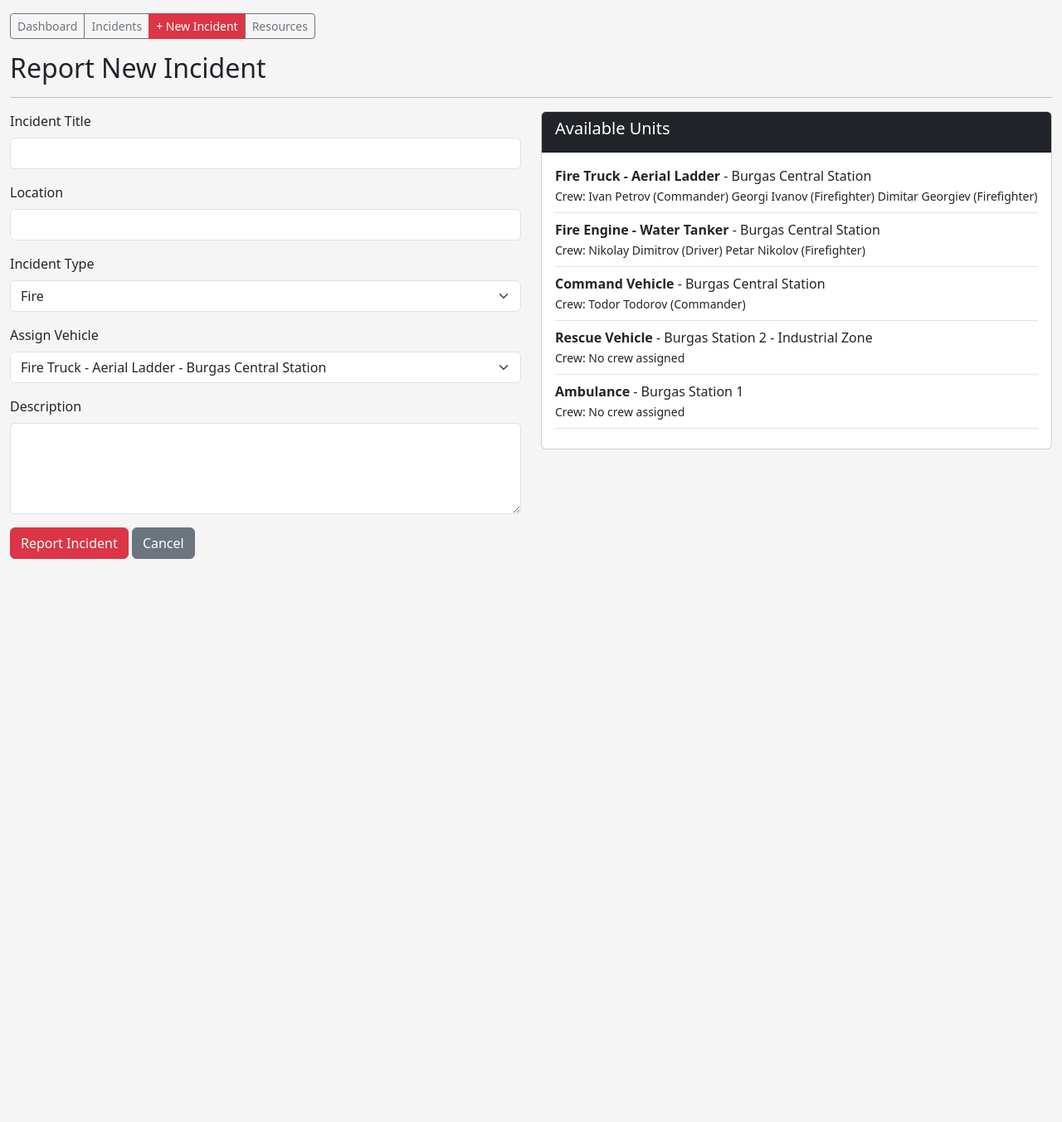
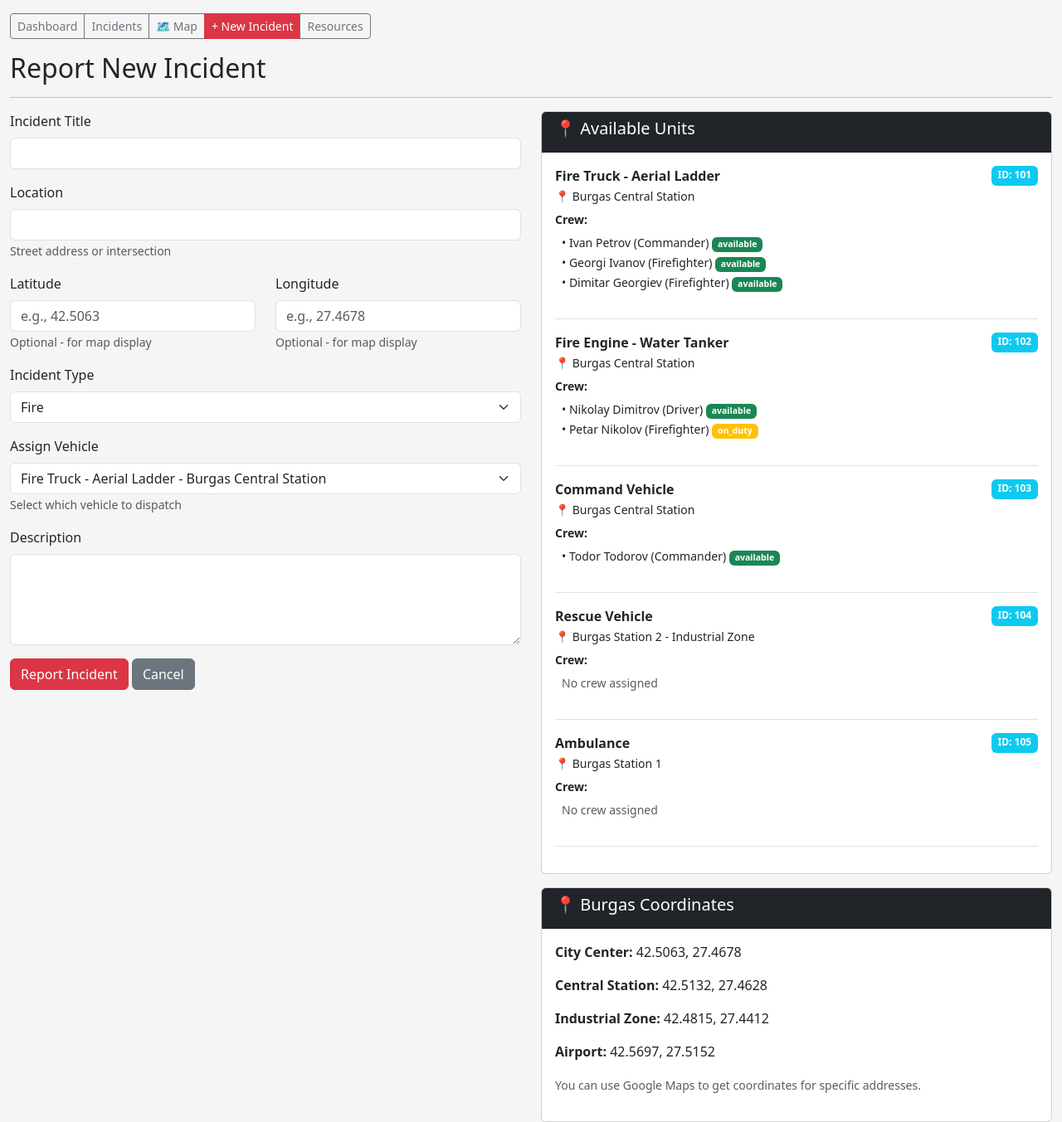
Before and after one commit to codingburgas/iara-gdbpzn-VATenev23, a Flask app: page /staff/report_incident in a window 1280 px wide. Shown: the part 56-1409 px from the top of the page at 83% size. Before the commit the page ends 730 px from the top, so only its background shows below. Run offline with Flask 3, Linux system fonts and the light colour scheme; a user stored in the database is signed in; data comes from the database, SQL or seed files in the repository; both versions use the stored data as it was after the commit; some libraries are stand-ins or nearby versions.

Commit message:
Implement map view and fix routing errors

```diff
--- a/app.py
+++ b/app.py
@@ -2,10 +2,11 @@ from flask import Flask, render_template, redirect, url_for, flash, session, req
 from flask_bootstrap import Bootstrap
 from flask_wtf import FlaskForm
 from wtforms import StringField, PasswordField, SubmitField, SelectField, TextAreaField
-from wtforms.validators import DataRequired, Email, Length, EqualTo
+from wtforms.validators import DataRequired, Email, Length, Optional
 from flask_sqlalchemy import SQLAlchemy
 from werkzeug.security import generate_password_hash, check_password_hash
 from functools import wraps
+import requests
 import datetime
 
 app = Flask(__name__)
@@ -40,20 +41,6 @@ class Firefighter(db.Model):
     vehicle_id = db.Column(db.Integer, db.ForeignKey('vehicle.id'), nullable=True)
 
 
-class Incident(db.Model):
-    id = db.Column(db.Integer, primary_key=True)
-    title = db.Column(db.String(100), nullable=False)
-    location = db.Column(db.String(200), nullable=False)
-    incident_type = db.Column(db.String(50), nullable=False)
-    description = db.Column(db.Text)
-    status = db.Column(db.String(20), default='Reported')
-    reported_by = db.Column(db.Integer, db.ForeignKey('user_model.id'))
-    reported_at = db.Column(db.DateTime, default=datetime.datetime.utcnow)
-    assigned_vehicle_id = db.Column(db.Integer, db.ForeignKey('vehicle.id'), nullable=True)
-    assigned_vehicle = db.relationship('Vehicle')
-    reporter = db.relationship('UserModel', backref='incidents')
-
-
 # ========== FORMS ==========
 class RegisterForm(FlaskForm):
     username = StringField('Username', validators=[DataRequired(), Length(min=2, max=20)])
@@ -73,10 +60,27 @@ class LoginForm(FlaskForm):
     password = PasswordField("Password", validators=[DataRequired()])
     submit = SubmitField("Login")
 
+class Incident(db.Model):
+    id = db.Column(db.Integer, primary_key=True)
+    title = db.Column(db.String(100), nullable=False)
+    location = db.Column(db.String(200), nullable=False)
+    incident_type = db.Column(db.String(50), nullable=False)
+    description = db.Column(db.Text)
+    status = db.Column(db.String(20), default='Reported')
+    reported_by = db.Column(db.Integer, db.ForeignKey('user_model.id'))
+    reported_at = db.Column(db.DateTime, default=datetime.datetime.utcnow)
+    assigned_vehicle_id = db.Column(db.Integer, db.ForeignKey('vehicle.id'), nullable=True)
+    assigned_vehicle = db.relationship('Vehicle')
+    reporter = db.relationship('UserModel', backref='incidents')
+    latitude = db.Column(db.Float, nullable=True)
+    longitude = db.Column(db.Float, nullable=True)
+
 
 class IncidentForm(FlaskForm):
     title = StringField('Incident Title', validators=[DataRequired()])
     location = StringField('Location', validators=[DataRequired()])
+    latitude = StringField('Latitude', validators=[Optional()])  # Add this
+    longitude = StringField('Longitude', validators=[Optional()])  # Add this
     incident_type = SelectField('Incident Type',
                                 choices=[('fire', 'Fire'),
                                          ('rescue', 'Rescue'),
@@ -87,7 +91,6 @@ class IncidentForm(FlaskForm):
     description = TextAreaField('Description', validators=[DataRequired()])
     vehicle_id = SelectField('Assign Vehicle', coerce=int, validators=[DataRequired()])
     submit = SubmitField('Report Incident')
-
 
 # ========== DECORATORS ==========
 def login_required(f):
@@ -117,6 +120,25 @@ def role_required(*roles):
 
     return decorator
 
+def geocode_address(address):
+    """Convert address to lat/lon using OpenStreetMap Nominatim"""
+    try:
+        url = "https://nominatim.openstreetmap.org/search"
+        params = {
+            'q': address,
+            'format': 'json',
+            'limit': 1
+        }
+        headers = {
+            'User-Agent': 'BurgasFireDepartment/1.0'
+        }
+        response = requests.get(url, params=params, headers=headers)
+        data = response.json()
+        if data:
+            return float(data[0]['lat']), float(data[0]['lon'])
+    except:
+        pass
+    return None, None
 
 # ========== PUBLIC WEBSITE ROUTES ==========
 @app.route('/')
@@ -224,6 +246,17 @@ def staff_register():
 def staff_dashboard():
     return render_template('staff/dashboard.html')
 
+@app.route('/staff/map')
+@login_required
+@role_required('dispatcher', 'commander', 'firefighter')
+def incident_map():
+    """Display interactive map with all incidents"""
+    incidents = Incident.query.filter(Incident.status != 'Closed').all()
+    vehicles = Vehicle.query.all()
+
+    return render_template('staff/map_view.html',
+                           incidents=incidents,
+                           vehicles=vehicles)
 
 @app.route('/dispatcher/dashboard')
 @login_required
@@ -295,9 +328,21 @@ def staff_report_incident():
             flash('Please import vehicles first!', 'danger')
             return redirect(url_for('staff_report_incident'))
 
+        # Parse coordinates if provided
+        lat = None
+        lon = None
+        if form.latitude.data and form.longitude.data:
+            try:
+                lat = float(form.latitude.data)
+                lon = float(form.longitude.data)
+            except:
+                flash('Invalid coordinates format. Using default.', 'warning')
+
         new_incident = Incident(
             title=form.title.data,
             location=form.location.data,
+            latitude=lat,
+            longitude=lon,
             incident_type=form.incident_type.data,
             description=form.description.data,
             reported_by=session.get('user_id'),
--- a/templates/staff/base.html
+++ b/templates/staff/base.html
@@ -48,6 +48,7 @@
         <div class="btn-group">
             <a href="{{ url_for('dispatcher_dashboard') }}" class="btn btn-outline-secondary btn-sm">Dashboard</a>
             <a href="{{ url_for('staff_incidents') }}" class="btn btn-outline-secondary btn-sm">Incidents</a>
+            <a href="{{ url_for('incident_map') }}" class="btn btn-outline-secondary btn-sm">🗺️ Map</a>  <!-- NEW -->
             <a href="{{ url_for('staff_report_incident') }}" class="btn btn-danger btn-sm">+ New Incident</a>
             <a href="{{ url_for('staff_firefighters') }}" class="btn btn-outline-secondary btn-sm">Resources</a>
         </div>
--- a/templates/staff/report_incident.html
+++ b/templates/staff/report_incident.html
@@ -12,53 +12,151 @@
             <div class="mb-3">
                 {{ form.title.label(class="form-label") }}
                 {{ form.title(class="form-control") }}
+                {% if form.title.errors %}
+                    <div class="text-danger">
+                        {% for error in form.title.errors %}
+                            <small>{{ error }}</small>
+                        {% endfor %}
+                    </div>
+                {% endif %}
             </div>
 
             <div class="mb-3">
                 {{ form.location.label(class="form-label") }}
                 {{ form.location(class="form-control") }}
+                <small class="text-muted">Street address or intersection</small>
+                {% if form.location.errors %}
+                    <div class="text-danger">
+                        {% for error in form.location.errors %}
+                            <small>{{ error }}</small>
+                        {% endfor %}
+                    </div>
+                {% endif %}
+            </div>
+
+            <!-- NEW: Latitude and Longitude fields (optional) -->
+            <div class="row">
+                <div class="col-md-6">
+                    <div class="mb-3">
+                        {{ form.latitude.label(class="form-label") }}
+                        {{ form.latitude(class="form-control", placeholder="e.g., 42.5063") }}
+                        <small class="text-muted">Optional - for map display</small>
+                        {% if form.latitude.errors %}
+                            <div class="text-danger">
+                                {% for error in form.latitude.errors %}
+                                    <small>{{ error }}</small>
+                                {% endfor %}
+                            </div>
+                        {% endif %}
+                    </div>
+                </div>
+                <div class="col-md-6">
+                    <div class="mb-3">
+                        {{ form.longitude.label(class="form-label") }}
+                        {{ form.longitude(class="form-control", placeholder="e.g., 27.4678") }}
+                        <small class="text-muted">Optional - for map display</small>
+                        {% if form.longitude.errors %}
+                            <div class="text-danger">
+                                {% for error in form.longitude.errors %}
+                                    <small>{{ error }}</small>
+                                {% endfor %}
+                            </div>
+                        {% endif %}
+                    </div>
+                </div>
             </div>
 
             <div class="mb-3">
                 {{ form.incident_type.label(class="form-label") }}
                 {{ form.incident_type(class="form-select") }}
+                {% if form.incident_type.errors %}
+                    <div class="text-danger">
+                        {% for error in form.incident_type.errors %}
+                            <small>{{ error }}</small>
+                        {% endfor %}
+                    </div>
+                {% endif %}
             </div>
 
             <div class="mb-3">
                 {{ form.vehicle_id.label(class="form-label") }}
                 {{ form.vehicle_id(class="form-select") }}
+                {% if form.vehicle_id.errors %}
+                    <div class="text-danger">
+                        {% for error in form.vehicle_id.errors %}
+                            <small>{{ error }}</small>
+                        {% endfor %}
+                    </div>
+                {% endif %}
+                <small class="text-muted">Select which vehicle to dispatch</small>
             </div>
 
             <div class="mb-3">
                 {{ form.description.label(class="form-label") }}
                 {{ form.description(class="form-control", rows=4) }}
+                {% if form.description.errors %}
+                    <div class="text-danger">
+                        {% for error in form.description.errors %}
+                            <small>{{ error }}</small>
+                        {% endfor %}
+                    </div>
+                {% endif %}
             </div>
 
-            {{ form.submit(class="btn btn-danger") }}
-            <a href="{{ url_for('staff_incidents') }}" class="btn btn-secondary">Cancel</a>
+            <div class="mb-3">
+                {{ form.submit(class="btn btn-danger") }}
+                <a href="{{ url_for('staff_incidents') }}" class="btn btn-secondary">Cancel</a>
+            </div>
         </form>
     </div>
 
     <div class="col-md-6">
+        <div class="card mb-3">
+            <div class="card-header bg-dark text-white">
+                <h5>📍 Available Units</h5>
+            </div>
+            <div class="card-body">
+                {% if vehicles %}
+                    {% for vehicle in vehicles %}
+                    <div class="border-bottom mb-3 pb-3">
+                        <div class="d-flex justify-content-between">
+                            <strong>{{ vehicle.type }}</strong>
+                            <span class="badge bg-info">ID: {{ vehicle.id }}</span>
+                        </div>
+                        <p class="mb-1"><small>📍 {{ vehicle.location }}</small></p>
+                        <p class="mb-1"><small><strong>Crew:</strong></small></p>
+                        {% if vehicle.firefighters %}
+                            <ul class="list-unstyled ms-2">
+                                {% for f in vehicle.firefighters %}
+                                    <li><small>• {{ f.name }} ({{ f.rank }})
+                                        <span class="badge {% if f.status == 'available' %}bg-success{% else %}bg-warning{% endif %}">
+                                            {{ f.status }}
+                                        </span>
+                                    </small></li>
+                                {% endfor %}
+                            </ul>
+                        {% else %}
+                            <p class="text-muted ms-2"><small>No crew assigned</small></p>
+                        {% endif %}
+                    </div>
+                    {% endfor %}
+                {% else %}
+                    <p class="text-muted">No vehicles available. <a href="{{ url_for('staff_import_data') }}">Import data first</a>.</p>
+                {% endif %}
+            </div>
+        </div>
+
+        <!-- Quick coordinates reference -->
         <div class="card">
             <div class="card-header bg-dark text-white">
-                <h5>Available Units</h5>
+                <h5>📍 Burgas Coordinates</h5>
             </div>
             <div class="card-body">
-                {% for vehicle in vehicles %}
-                <div class="border-bottom mb-2 pb-2">
-                    <strong>{{ vehicle.type }}</strong> - {{ vehicle.location }}<br>
-                    <small>Crew:
-                        {% if vehicle.firefighters %}
-                            {% for f in vehicle.firefighters %}
-                                {{ f.name }} ({{ f.rank }})
-                            {% endfor %}
-                        {% else %}
-                            No crew assigned
-                        {% endif %}
-                    </small>
-                </div>
-                {% endfor %}
+                <p><strong>City Center:</strong> 42.5063, 27.4678</p>
+                <p><strong>Central Station:</strong> 42.5132, 27.4628</p>
+                <p><strong>Industrial Zone:</strong> 42.4815, 27.4412</p>
+                <p><strong>Airport:</strong> 42.5697, 27.5152</p>
+                <p><small class="text-muted">You can use Google Maps to get coordinates for specific addresses.</small></p>
             </div>
         </div>
     </div>
```
Also changed, not shown: templates/staff/map_view.html (added, +131 -0 lines), instance/database.db. Lines whose indentation alone changed are shown as unchanged.
